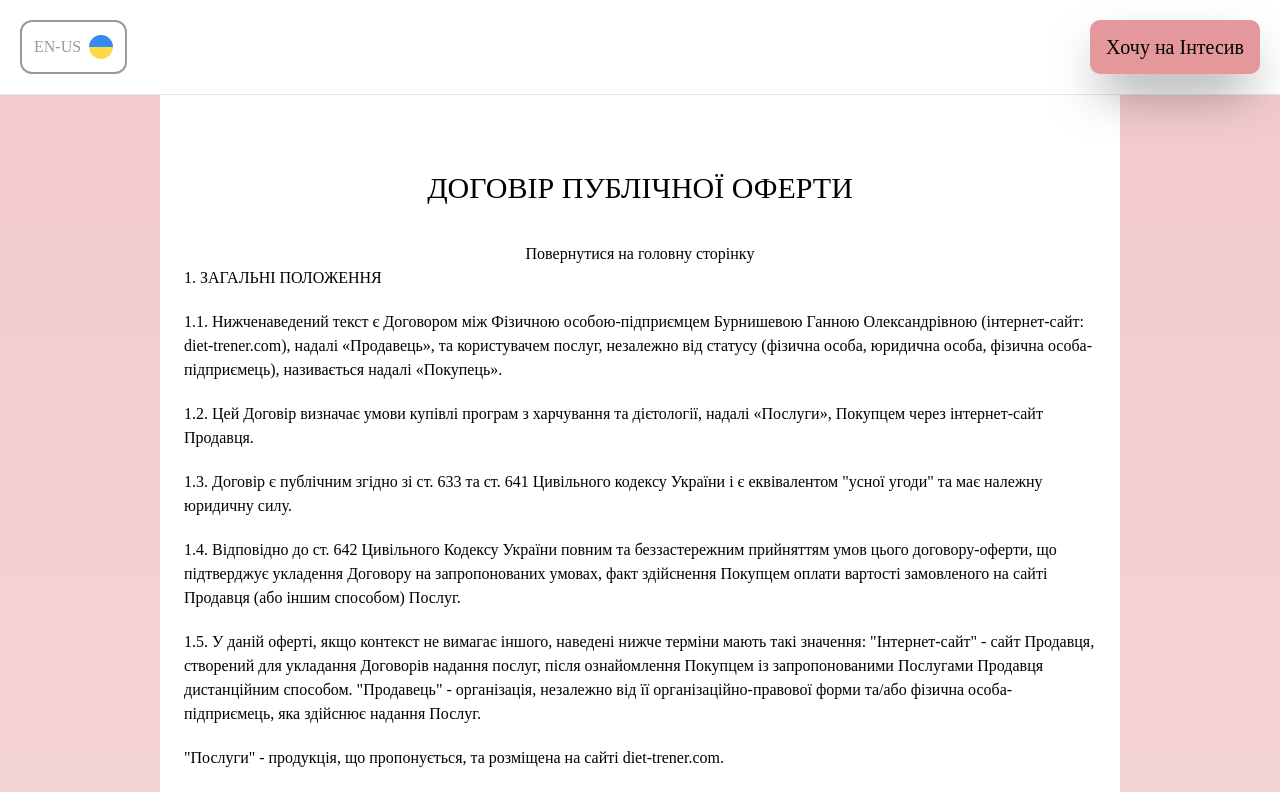
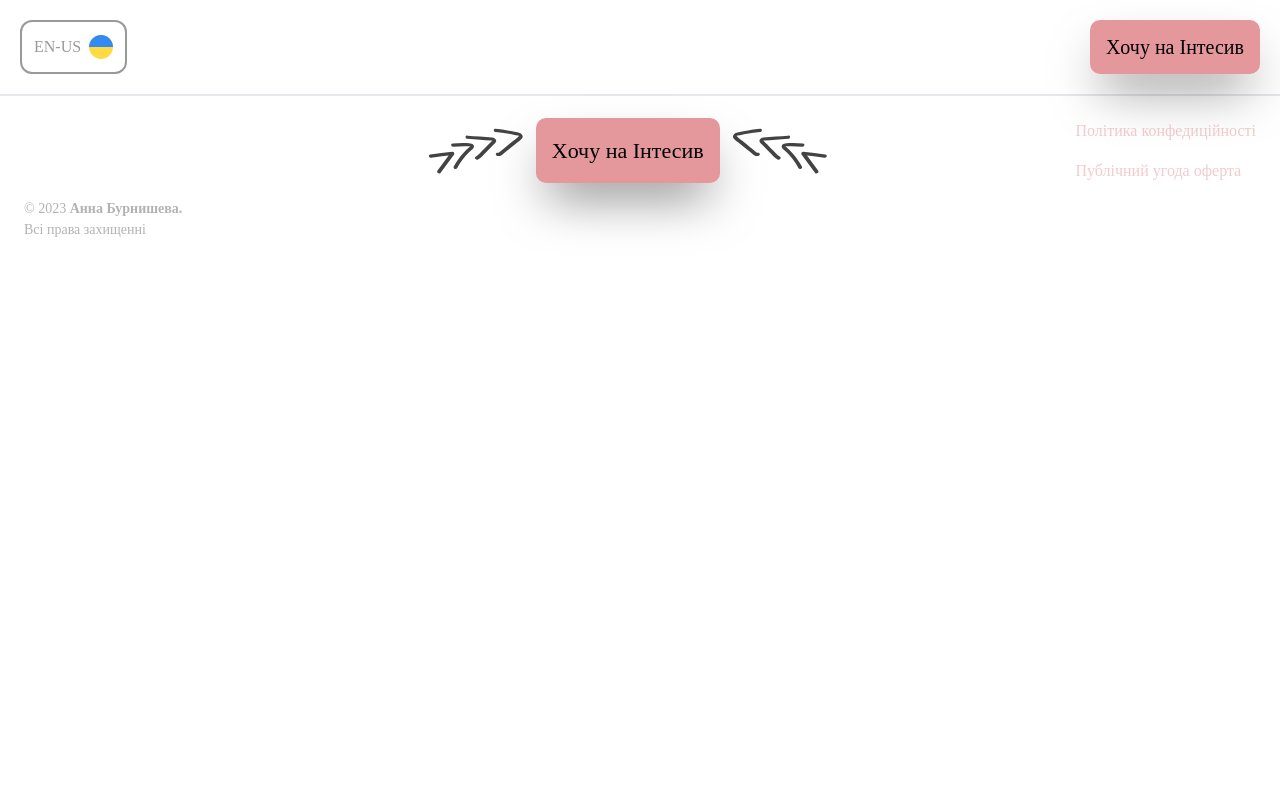
Before and after one commit to Artem91S/marafon, a React (Vite) app: page /offer-contract in a window 1280 px wide. Shown: the top 792 px of the page. Built offline with nearby package versions, Linux system fonts and the light colour scheme; some icons are missing; the HTML template or start-up script is replaced by a standard one; a web font is replaced by a local one.

Commit message:
add router,page home,offer

```diff
--- a/src/App.jsx
+++ b/src/App.jsx
@@ -16,7 +16,7 @@ function App() {
       <MainContainer>
         <Routes>
           <Route path="/" element={<HomePage />} />
-          <Route path="/offer-contract" element={<OfferContract />} />
+          <Route path="https://marafon-rosy.vercel.app/offer-contract" element={<OfferContract />} />
         </Routes>
       </MainContainer>
       {isBigScreen ? <FooterBigScreen /> : <Footer />}
```
